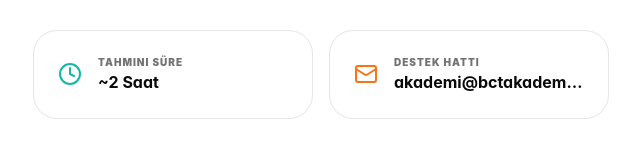
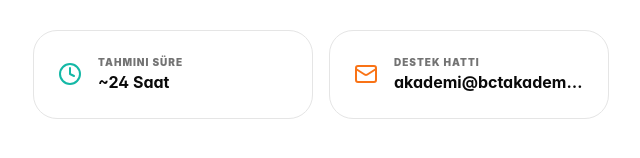
Before and after one commit to berkayec/bctakademi, a React (Vite) app: page / in a window 1280 px wide. Shown: the part 538-696 px from the top of the page, without its empty margins (319-959 px from the left). Built offline with nearby package versions, Linux system fonts and the light colour scheme.

Commit message:
Update MaintenancePage.tsx

```diff
--- a/src/pages/MaintenancePage.tsx
+++ b/src/pages/MaintenancePage.tsx
@@ -40,7 +40,7 @@ export function MaintenancePage() {
             <Clock className="w-5 h-5 sm:w-6 h-6 text-teal-500 shrink-0" />
             <div className="min-w-0">
               <p className="text-[9px] sm:text-[10px] font-black uppercase text-muted-foreground tracking-widest">Tahmini Süre</p>
-              <p className="text-sm sm:text-base font-bold text-foreground">~2 Saat</p>
+              <p className="text-sm sm:text-base font-bold text-foreground">~24 Saat</p>
             </div>
           </div>
 
```
